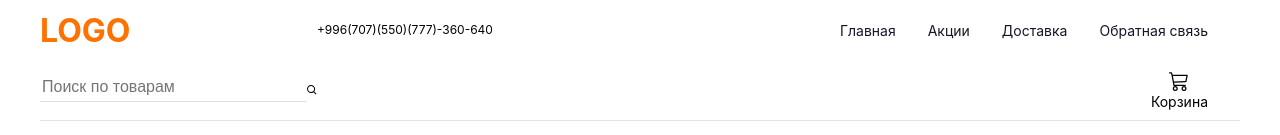
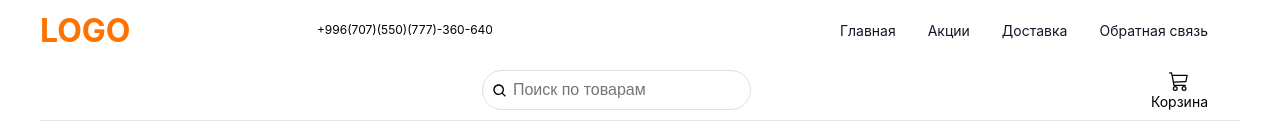
Before and after one commit to OmurbekArykbaev/electronic-equipment-shop, a React (Create React App) app: page / in a window 1280 px wide. Shown: the top 135 px of the page. Built offline with nearby package versions, Linux system fonts and the light colour scheme.

Commit message:
Change search input style

```diff
--- a/src/components/Header/Header.jsx
+++ b/src/components/Header/Header.jsx
@@ -36,10 +36,10 @@ const Header = () => {
           <Button logo={<AiOutlineUnorderedList />} title="Каталог товаров" />
         </div> */}
 
-        <div className={styles.navbar}>
+        <div className={styles.navbarTools}>
           <div className={styles.search}>
+            <BiSearch />
             <Input />
-            <BiSearch />
           </div>
 
           <ul className={styles.links}>
--- a/src/components/Header/Header.module.css
+++ b/src/components/Header/Header.module.css
@@ -32,7 +32,8 @@
   line-height: 14px;
 }
 
-.navbar {
+.navbar,
+.navbarTools {
   width: 100%;
   display: flex;
   align-items: center;
@@ -53,9 +54,22 @@
 }
 
 .search {
+  position: relative;
   display: flex;
   align-items: center;
   justify-content: center;
+  margin-right: 30%;
+}
+
+.search > svg {
+  position: absolute;
+  top: 13px;
+  left: 10px;
+}
+
+.navbarTools {
+  justify-content: flex-end;
+  /* width: 80%; */
 }
 
 .links {
--- a/src/components/ui/Input/Input.module.css
+++ b/src/components/ui/Input/Input.module.css
@@ -4,14 +4,16 @@
   justify-content: center;
   align-items: center;
   border: none;
-  border-bottom: 1px solid #dfdfe1;
+  border: 1px solid #dfdfe1;
+  border-radius: 10rem;
   font-size: 16px;
-  padding: 1px 53px 5px 2px;
+  padding: 10px 30px;
+  transition: all 1s;
 }
 
 .input:hover,
 .input:focus {
-  border-bottom: 1px solid var(--color-prim);
+  border: 1px solid var(--color-dark);
 }
 .input:active,
 .input:focus {
```
